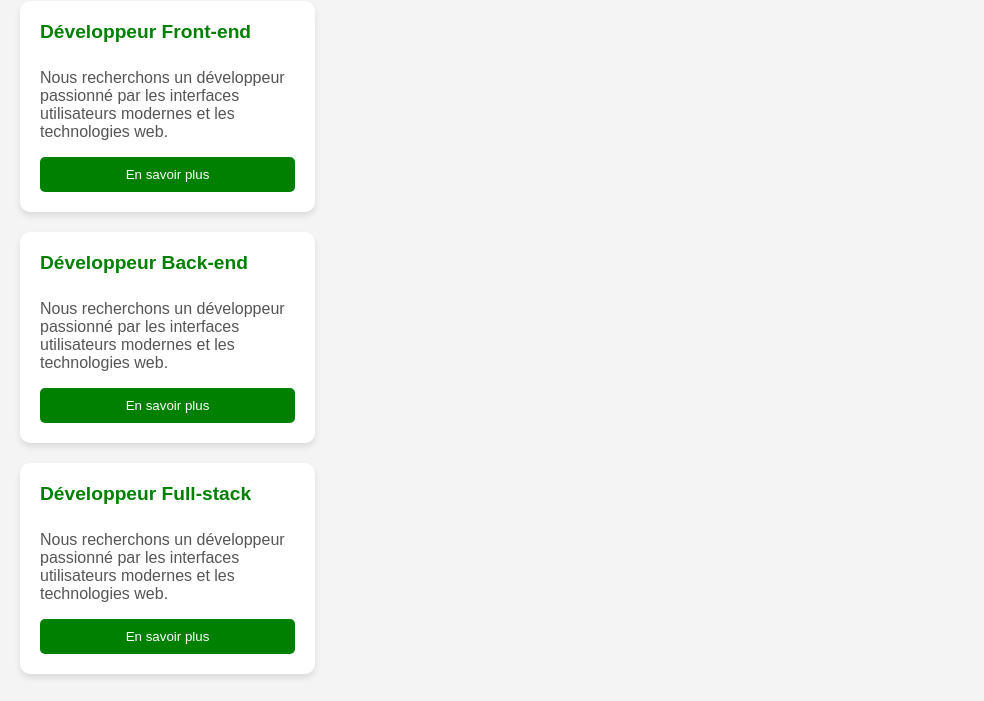
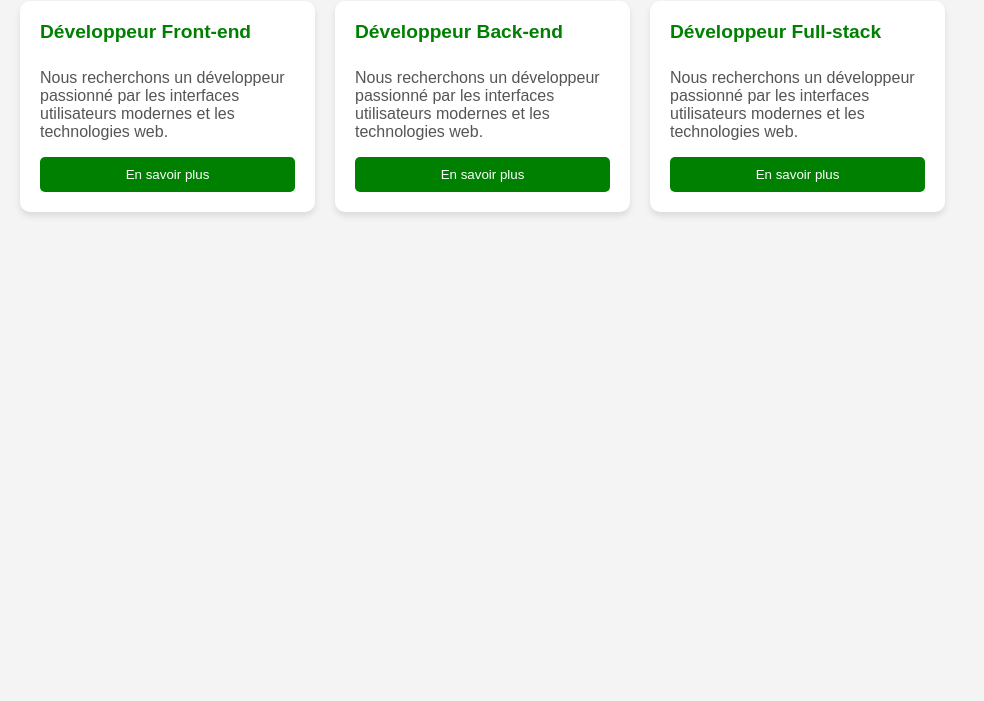
Before and after one commit to jmitchell35/epitech-job_board, a plain HTML site: page index.html in a window 1280 px wide. Shown: the part 99-800 px from the top of the page, without its empty margins (0-984 px from the left). Drawn offline with Linux system fonts and the light colour scheme.

Commit message:
fix: best disposition of div

```diff
--- a/index.html
+++ b/index.html
@@ -16,15 +16,13 @@
       <p>Nous recherchons un développeur passionné par les interfaces utilisateurs modernes et les technologies web.</p>
       <button>En savoir plus</button>
     </div>
-  </div>
-  <div class="job-container">
+
     <div class="job-card">
       <h2>Développeur Back-end</h2>
       <p>Nous recherchons un développeur passionné par les interfaces utilisateurs modernes et les technologies web.</p>
       <button>En savoir plus</button>
     </div>
-  </div>
-  <div class="job-container">
+
     <div class="job-card">
       <h2>Développeur Full-stack</h2>
       <p>Nous recherchons un développeur passionné par les interfaces utilisateurs modernes et les technologies web.</p>
```
